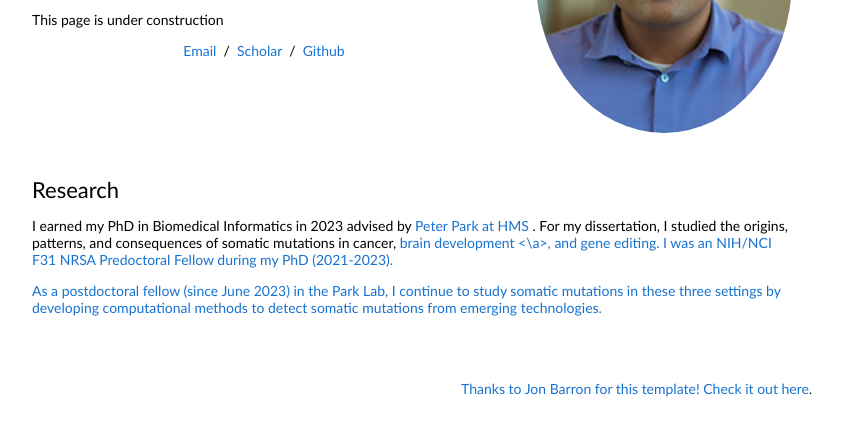
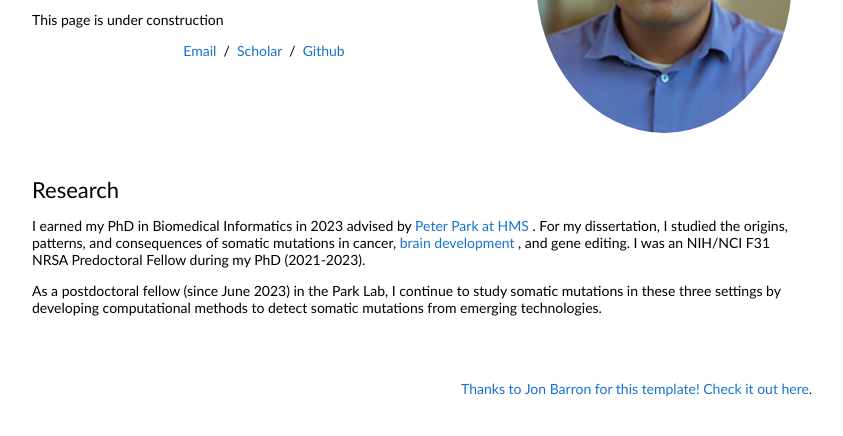
Before and after one commit to vinayakvsv/vinayakvsv.github.io, a plain HTML site: page index.html in a window 1280 px wide. Shown: the part 202-638 px from the top of the page, without its empty margins (228-1071 px from the left). Drawn offline with Linux system fonts and the light colour scheme.

Commit message:
Update index.html -- bio fix

```diff
--- a/index.html
+++ b/index.html
@@ -44,7 +44,7 @@
               <td style="padding:20px;width:100%;vertical-align:middle">
                 <h2>Research</h2>
                 <p>
-                  I earned my PhD in Biomedical Informatics in 2023 advised by <a href="https://compbio.hms.harvard.edu/index"> Peter Park at HMS </a>. For my dissertation, I studied the origins, patterns, and consequences of somatic mutations in cancer, <a href="https://www.biorxiv.org/content/10.1101/2023.11.06.565899v1"> brain development <\a>, and gene editing. I was an NIH/NCI F31 NRSA Predoctoral Fellow during my PhD (2021-2023).
+                  I earned my PhD in Biomedical Informatics in 2023 advised by <a href="https://compbio.hms.harvard.edu/index"> Peter Park at HMS </a>. For my dissertation, I studied the origins, patterns, and consequences of somatic mutations in cancer, <a href="https://www.biorxiv.org/content/10.1101/2023.11.06.565899v1"> brain development </a>, and gene editing. I was an NIH/NCI F31 NRSA Predoctoral Fellow during my PhD (2021-2023).
                 </p>
                 <p>
                    As a postdoctoral fellow (since June 2023) in the Park Lab, I continue to study somatic mutations in these three settings by developing computational methods to detect somatic mutations from emerging technologies.
```
